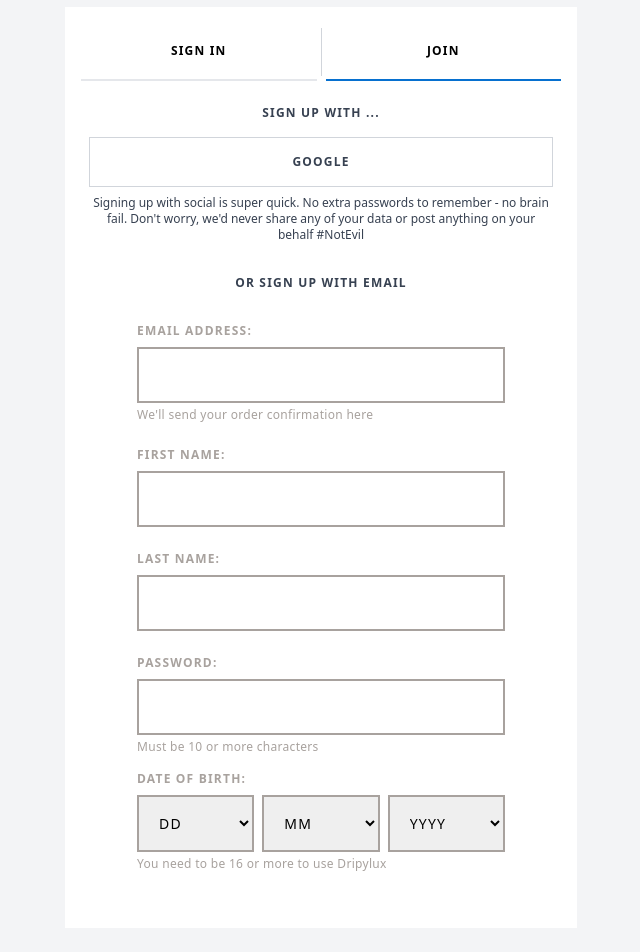
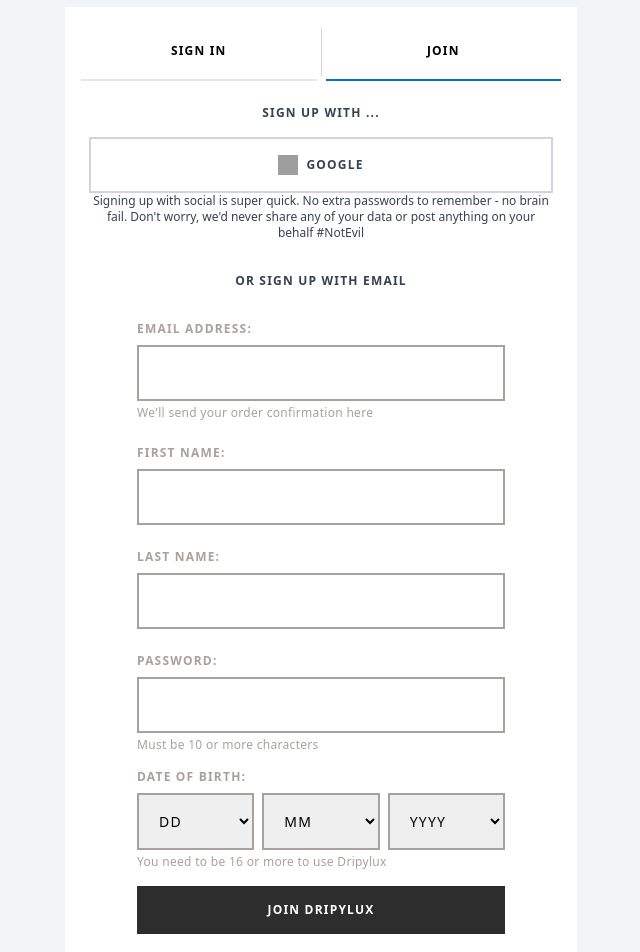
Before and after one commit to gebrieldejene2/new-drip, a React (Vite) app: page /signup in a window 1280 px wide. Shown: the part 240-1192 px from the top of the page, without its empty margins (319-959 px from the left). Built offline with nearby package versions, Linux system fonts and the light colour scheme; grey boxes are pictures that could not be loaded.

Commit message:
feat: Update links and buttons
Update href and to attributes in various components, and add Google sign-in button

```diff
--- a/src/components/cart-sidenav.jsx
+++ b/src/components/cart-sidenav.jsx
@@ -162,7 +162,7 @@ const Cart = ({ openCart, toggleCart }) => {
                       </p>
                       <div className="mt-6">
                         <a
-                          href="#"
+                          href="/checkout"
                           onClick={toggleCart}
                           className="flex w-full items-center justify-center bg-black px-6 py-3 text-base font-medium text-white shadow-sm"
                         >
--- /dev/null
+++ b/src/pages/checkout.jsx
@@ -0,0 +1,3 @@
+export default function Checkout() {
+  return <div>Checkout</div>;
+}
--- a/src/pages/login.jsx
+++ b/src/pages/login.jsx
@@ -47,7 +47,12 @@ export default function Login() {
         </button>
       </form>
       <p className="text-xs text-gray-700 my-6">or sign in with ...</p>
-      <button className="w-full border border-gray-300 p-5 uppercase">
+      <button className="w-full flex items-center justify-center border-2 border-gray-300 p-4 uppercase hover:border-blue-700 tracking-widest">
+        <img
+          src="https://upload.wikimedia.org/wikipedia/commons/c/c1/Google_%22G%22_logo.svg"
+          alt="google"
+          className="w-5 h-5 mr-2"
+        />
         google
       </button>
       {/* <div className="flex min-h-full flex-1 flex-col justify-center px-6 pb-12 lg:px-8">
--- a/src/pages/men.jsx
+++ b/src/pages/men.jsx
@@ -64,9 +64,9 @@ export default function Men() {
             //     </button>
             //   </Link>
             // </div>
-            <Link
+            <a
               key={featuredItem.id}
-              to="../categories"
+              href="../categories"
               className="flex flex-col items-center md:w-96 w-full h-64 group hover:scale-110"
             >
               <img
@@ -77,15 +77,15 @@ export default function Men() {
               <button className="bg-white w-full py-2 uppercase text-xs font-bold group-hover:bg-black group-hover:text-white">
                 {featuredItem.name}
               </button>
-            </Link>
+            </a>
           ))}
         </div>
-        <Link
-          to="../categories"
+        <a
+          href="../categories"
           className="bg-white px-16 py-3 uppercase font-semibold tracking-widest hover:bg-gray-100"
         >
           view all
-        </Link>
+        </a>
       </div>
     </div>
   );
--- a/src/pages/product-list.jsx
+++ b/src/pages/product-list.jsx
@@ -92,7 +92,7 @@ export default function ProductsList() {
 
         <div className="grid grid-cols-1 gap-x-6 gap-y-10 sm:grid-cols-2 lg:grid-cols-3 xl:grid-cols-4 xl:gap-x-8">
           {products.map((product) => (
-            <Link key={product.id} to="../products" className="group relative">
+            <a key={product.id} href="../products" className="group relative">
               <div className="aspect-h-1 aspect-w-1 w-full overflow-hidden rounded-md bg-gray-200 xl:aspect-h-8 xl:aspect-w-7">
                 <img
                   src={product.imageSrc}
@@ -104,7 +104,7 @@ export default function ProductsList() {
               <p className="mt-1 text-lg font-medium text-gray-900">
                 {product.price}
               </p>
-            </Link>
+            </a>
           ))}
         </div>
       </div>
--- a/src/pages/signup.jsx
+++ b/src/pages/signup.jsx
@@ -3,7 +3,12 @@ export default function SignUp() {
     <div className="flex flex-col items-center w-full p-2">
       <p className="text-center mb-4">sign up with ...</p>
       <div className="flex flex-col w-full items-center mb-8">
-        <button className="w-full border border-gray-300 p-4 uppercase mb-2">
+        <button className="w-full flex items-center justify-center border-2 border-gray-300 p-4 uppercase hover:border-blue-700 tracking-widest">
+          <img
+            src="https://upload.wikimedia.org/wikipedia/commons/c/c1/Google_%22G%22_logo.svg"
+            alt="google"
+            className="w-5 h-5 mr-2"
+          />
           google
         </button>
         <p className="text-center normal-case font-medium tracking-normal">
@@ -115,6 +120,13 @@ export default function SignUp() {
             You need to be 16 or more to use Dripylux
           </label>
         </div>
+        <div className="block w-full mb-4"></div>
+        <button
+          type="submit"
+          className="w-full uppercase bg-darkGray text-white p-4 tracking-widest font-semibold"
+        >
+          join dripylux
+        </button>
         {/* <div className="block w-full mb-4">
           <label htmlFor="birth" className="block mb-2">
             mostly interested in:
```
Also changed, not shown: src/main.jsx (+6 -1 lines).
